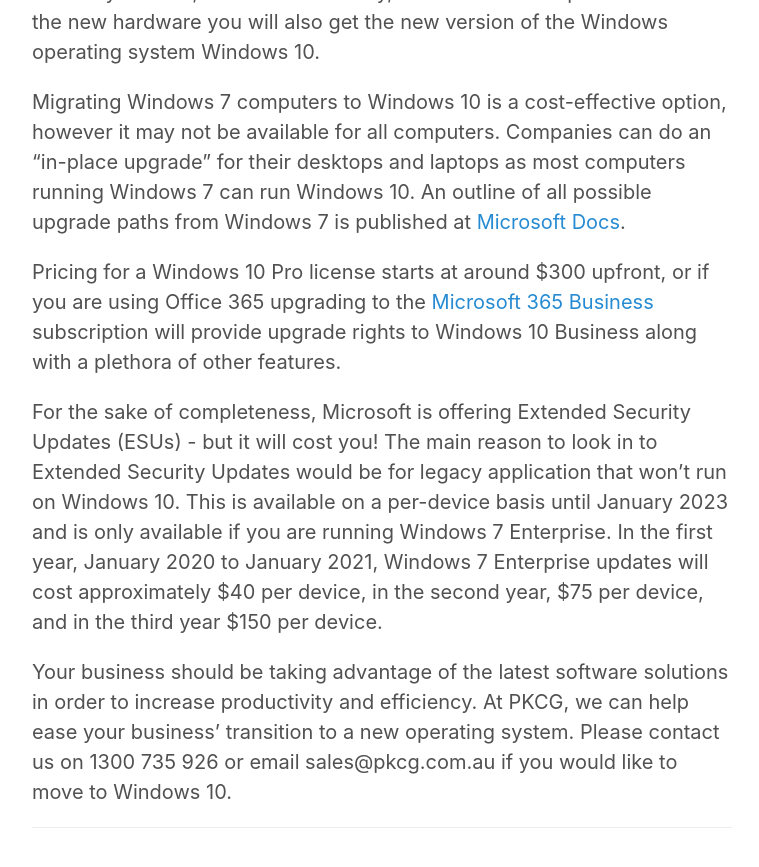
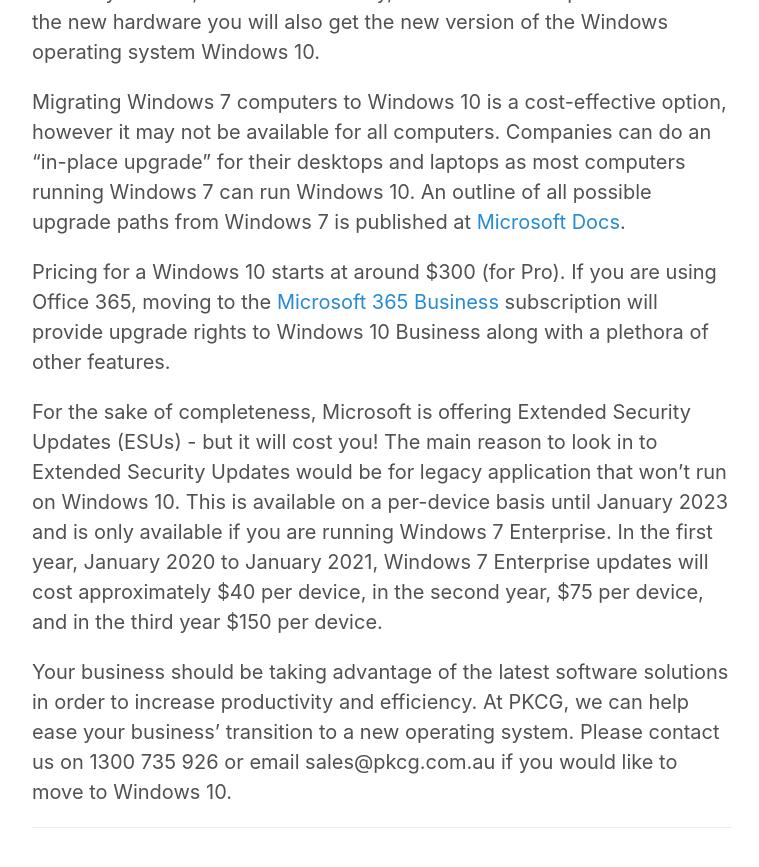
Before and after one commit to teejayen/teejayen.github.io, a Jekyll site: the page built from _posts/2019-10-19-windows-7-end-of-life.md, in a window 1280 px wide and 900 px high, scrolled down 994 px. Shown: the top 867 px of the window, without its empty margins (258-1017 px from the left). Built offline with Jekyll 4.4.1, drawn with Linux system fonts in a browser that asks for light colours.

Commit message:
updated pricing details to read better

```diff
--- a/_posts/2019-10-19-windows-7-end-of-life.md
+++ b/_posts/2019-10-19-windows-7-end-of-life.md
@@ -21,7 +21,7 @@
 
 Migrating Windows 7 computers to Windows 10 is a cost-effective option, however it may not be available for all computers. Companies can do an “in-place upgrade” for their desktops and laptops as most computers running Windows 7 can run Windows 10. An outline of all possible upgrade paths from Windows 7 is published at [Microsoft Docs](https://docs.microsoft.com/en-us/windows/deployment/upgrade/windows-10-upgrade-paths).
 
-Pricing for a Windows 10 Pro license starts at around $300 upfront, or if you are using Office 365 upgrading to the [Microsoft 365 Business](https://docs.microsoft.com/en-us/office365/servicedescriptions/microsoft-365-service-descriptions/microsoft-365-business-service-description) subscription will provide upgrade rights to Windows 10 Business along with a plethora of other features.
+Pricing for a Windows 10 starts at around $300 (for Pro). If you are using Office 365, moving to the [Microsoft 365 Business](https://docs.microsoft.com/en-us/office365/servicedescriptions/microsoft-365-service-descriptions/microsoft-365-business-service-description) subscription will provide upgrade rights to Windows 10 Business along with a plethora of other features.
 
 For the sake of completeness, Microsoft is offering Extended Security Updates (ESUs) - but it will cost you! The main reason to look in to Extended Security Updates would be for legacy application that won’t run on Windows 10. This is available on a per-device basis until January 2023 and is only available if you are running Windows 7 Enterprise. In the first year, January 2020 to January 2021, Windows 7 Enterprise updates will cost approximately $40 per device, in the second year, $75 per device, and in the third year $150 per device.
 
```
